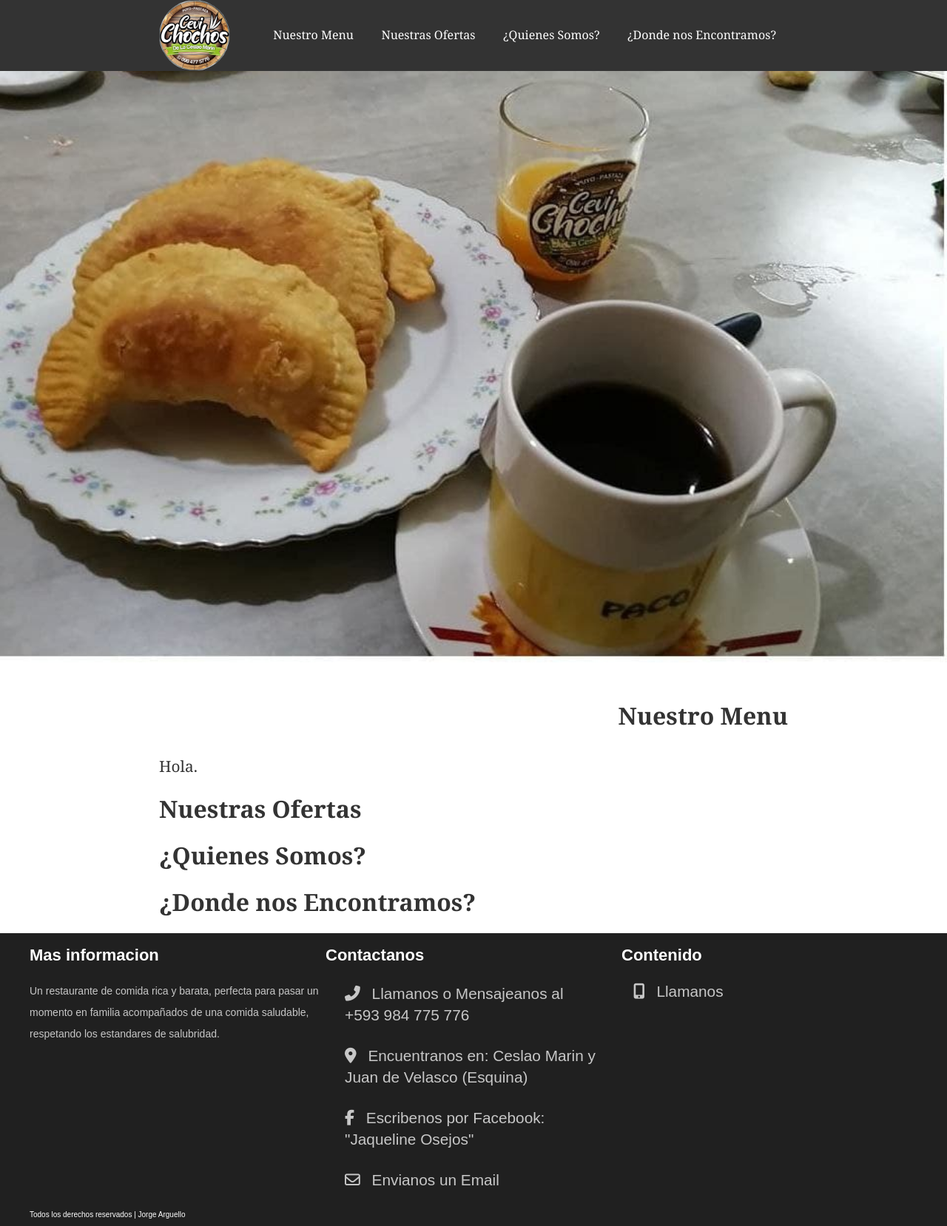
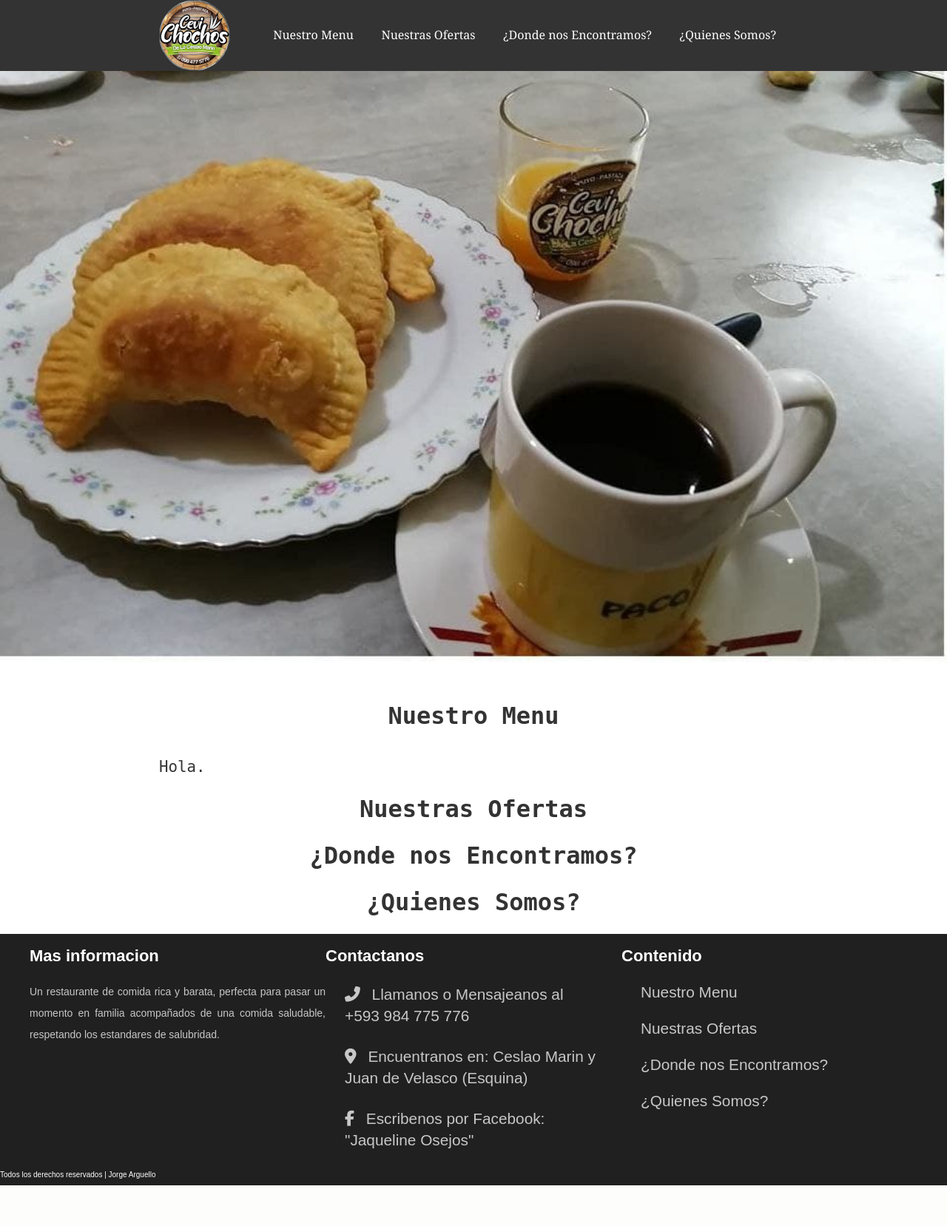
Before and after one commit to JorgeArguello1999/Cevichochos_Ceslao_Marin, a PHP site: page / in a window 1280 px wide. Shown: the whole page at 74% size. After the commit the page ends 1603 px from the top, so only its background shows below. Run offline with PHP 8.4, Linux system fonts and the light colour scheme; some libraries are stand-ins or nearby versions.

Commit message:
ya vamos a trabajar plenamente en el cuerpo de la pagina

```diff
--- a/footer.css
+++ b/footer.css
@@ -28,6 +28,7 @@ footer a:hover{
 }
 .colum_1{
 	max-width: 400px;
+	text-align: justify;
 }
 .colum_1 h1{
 	font-size: 22px;
--- a/index.css
+++ b/index.css
@@ -7,6 +7,7 @@ body{
 }
 main p{
   margin-top: 1.6em;
+  text-align: justify;
 }
 main h1{
   font-size: 2rem;
@@ -24,6 +25,7 @@ main a:hover{
   color: white;
 }
 
-#Nuestro_Menu{
-  text-align: right;
+main{
+  text-align: center;
+  font-family: monospace;
 }
--- a/index.php
+++ b/index.php
@@ -29,8 +29,8 @@
           <ul>
             <li><a href="#Nuestro_Menu">Nuestro Menu</a></li>
             <li><a href="#Nuestras_Ofertas">Nuestras Ofertas</a></li>
-            <li><a href="#Quienes_Somos">¿Quienes Somos?</a></li>
             <li><a href="#Donde_nos_Encontramos">¿Donde nos Encontramos?</a></li>
+	    <li><a href="#Quienes_Somos">¿Quienes Somos?</a></li>
           </ul>
 
         </nav>
@@ -44,8 +44,8 @@
         <ul>
           <li><img src="imagenes/imagen_1.jpg"></li>
           <li><img src="imagenes/imagen_2.jpg"></li>
-	        <li><img src="imagenes/imagen_2.1.jpg"></li>
-	        <li><img src="imagenes/imagen_3.jpg"></li>
+	  <li><img src="imagenes/imagen_2.1.jpg"></li>
+	  <li><img src="imagenes/imagen_3.jpg"></li>
         </ul>
 	    </div>
 
@@ -58,8 +58,8 @@
           <p>Hola.</p>
 
           <h1 id="Nuestras_Ofertas">Nuestras Ofertas</h1>
-	        <h1 id="Quienes_Somos">¿Quienes Somos?</h1>
-	        <h1 id="Donde_nos_Encontramos">¿Donde nos Encontramos?</a></h1>
+	  <h1 id="Donde_nos_Encontramos">¿Donde nos Encontramos?</a></h1>
+	  <h1 id="Quienes_Somos">¿Quienes Somos?</h1>
         </div>
 
     </main>
@@ -80,7 +80,7 @@
 	        <h1>Contactanos</h1>
 
 	          <div class="row">
-	            <a href="#" target="_blank">
+	            <a href="tel:593984775776">
 	              <i class="fas fa-phone-alt"></i>
 	              <label>Llamanos o Mensajeanos al +593 984 775 776</label>
 	            </a>
@@ -99,25 +99,36 @@
 	              <label>Escribenos por Facebook: "Jaqueline Osejos"</label>
 	            </a>
 	          </div>
-
-	          <div class="row">
-	            <a href="mailto:jorge@gmail.com" target="_blank">
-	              <i class="far fa-envelope"></i>
-	              <label>Envianos un Email</label>
-	            </a>
-	          </div>
-
 	      </div>
 
 	        <div class="colum_3">
 
 	          <h1>Contenido</h1>
 
+	           <div class="row2">
+		    <a href="#Nuestro_Menu">
+			<label>Nuestro Menu</label>
+		    </a>
+		  </div>
+
 	          <div class="row2">
-	            <a href="#" target="_blank">
-	              <i class="fas fa-mobile-alt"></i>
-	              <label>Llamanos</label>
-	            </a>
+		    <a href="#Nuestras_Ofertas">
+			<label>Nuestras Ofertas</label>
+		    </a>
+		  </div>
+
+		  <div class="row2">
+		    <a href="#Donde_nos_Encontramos">
+			<label>¿Donde nos Encontramos?</label>
+		    </a>
+		  </div>
+
+	          <div class="row2">
+		    <a href="#Quienes_Somos">
+			<label>¿Quienes Somos?</label>
+		    </a>
+		  </div>
+
 	          </div>
 
         	</div>
```
Also changed, not shown: 5 other files.
